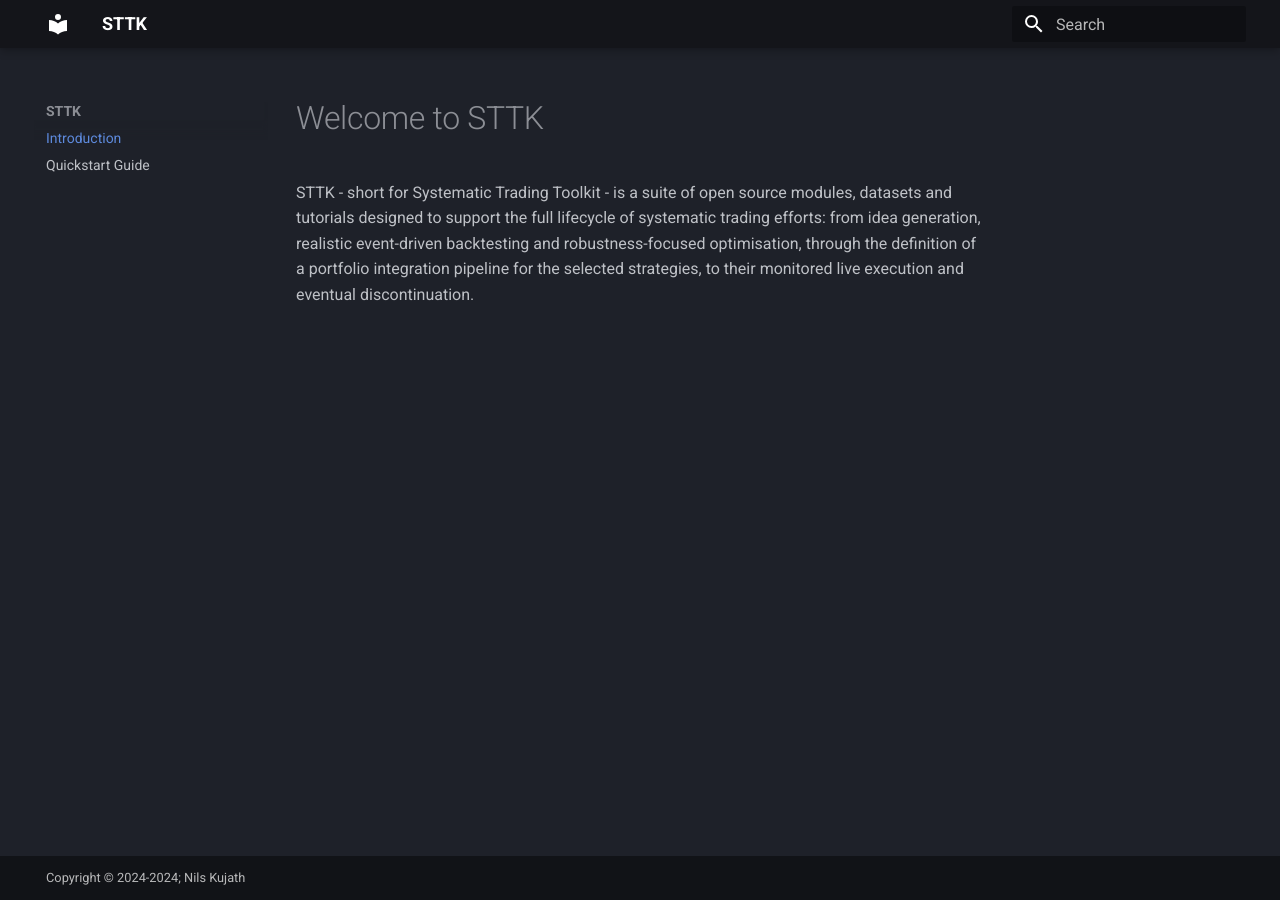
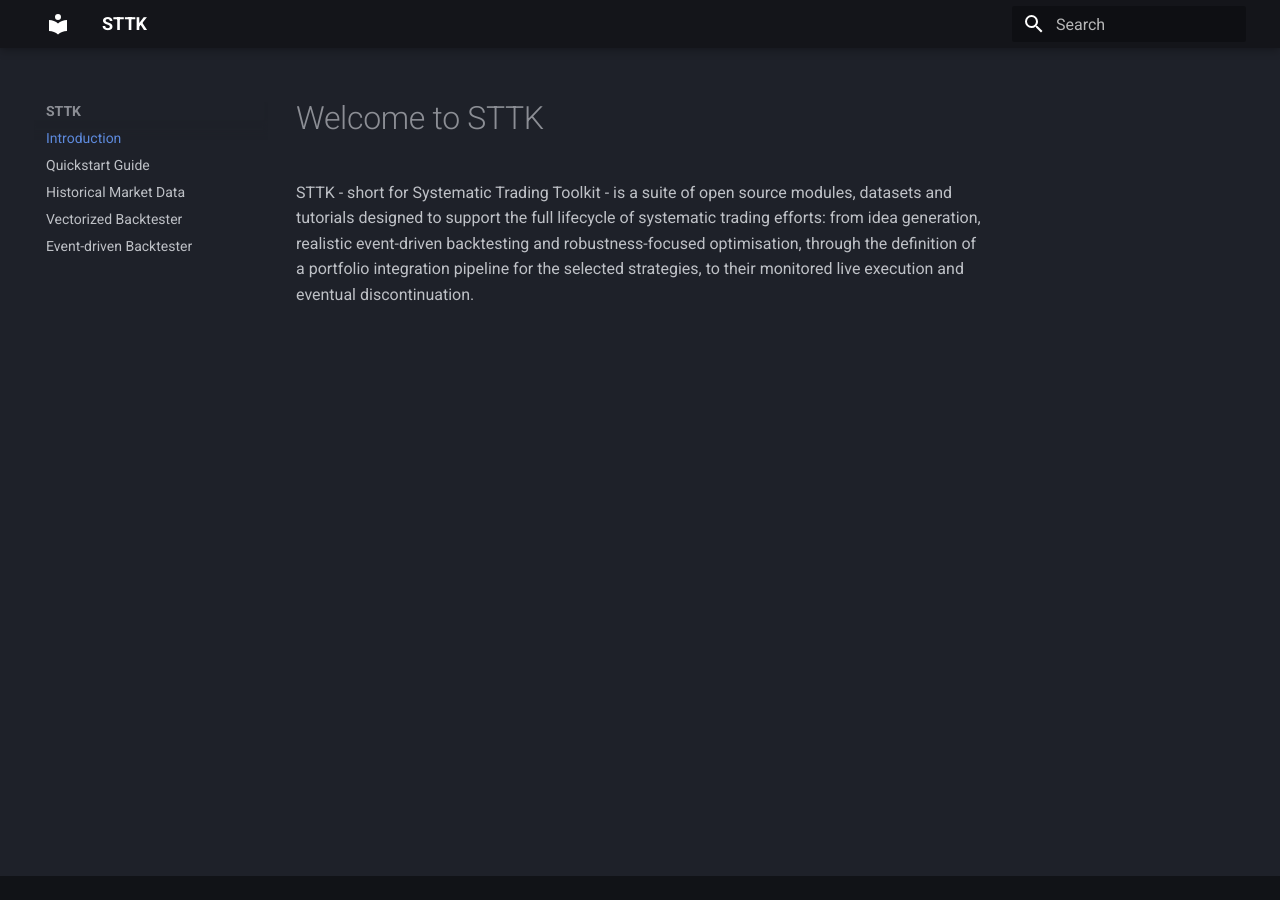
Before and after one commit to nilskujath/sttk-documentation, an MkDocs documentation site: the page built from website/docs/index.md, in a window 1280 px wide. Built offline with MkDocs 1.6.1 and Material for MkDocs 9.7.7, drawn with Linux system fonts in a browser that asks for light colours.

Commit message:
Added incomplete initial site structure

```diff
--- a/website/mkdocs.yml
+++ b/website/mkdocs.yml
@@ -1,11 +1,14 @@
 site_name: STTK
 site_url: https://www.sttk.org
-copyright: Copyright &copy 2024-2024; Nils Kujath
+#copyright: Copyright &copy 2024-2024; Nils Kujath
 extra:
   generator: false
 nav:
   - Introduction: index.md
   - Quickstart Guide: quickstart.md
+  - Historical Market Data: histdata.md
+  - Vectorized Backtester: vectorizedbt.md
+  - Event-driven Backtester: eventdrivenbt.md
 theme:
   name: material
   palette:
```
Also changed, not shown: website/docs/eventdrivenbt.md (added, +1 -0 lines), website/docs/vectorizedbt.md (added, +1 -0 lines), website/docs/histdata.md (added).
